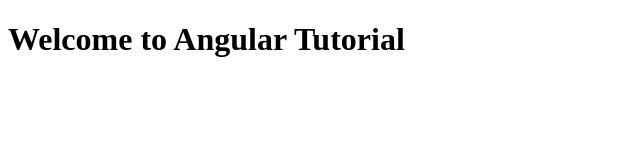
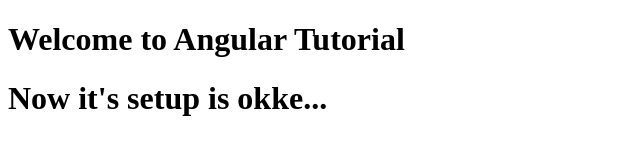
Before and after one commit to css154/coursera-test, a plain HTML site: page index.html in a window 1280 px wide. Shown: the whole page, without its empty margins (0-640 px from the left). Drawn offline with Linux system fonts and the light colour scheme.

Commit message:
new thing can be added

```diff
--- a/index.html
+++ b/index.html
@@ -8,5 +8,6 @@
 </head>
 <body>
     <h1>Welcome to Angular Tutorial</h1>
+    <h1>Now it's setup is okke...</h1>
 </body>
 </html>
```
